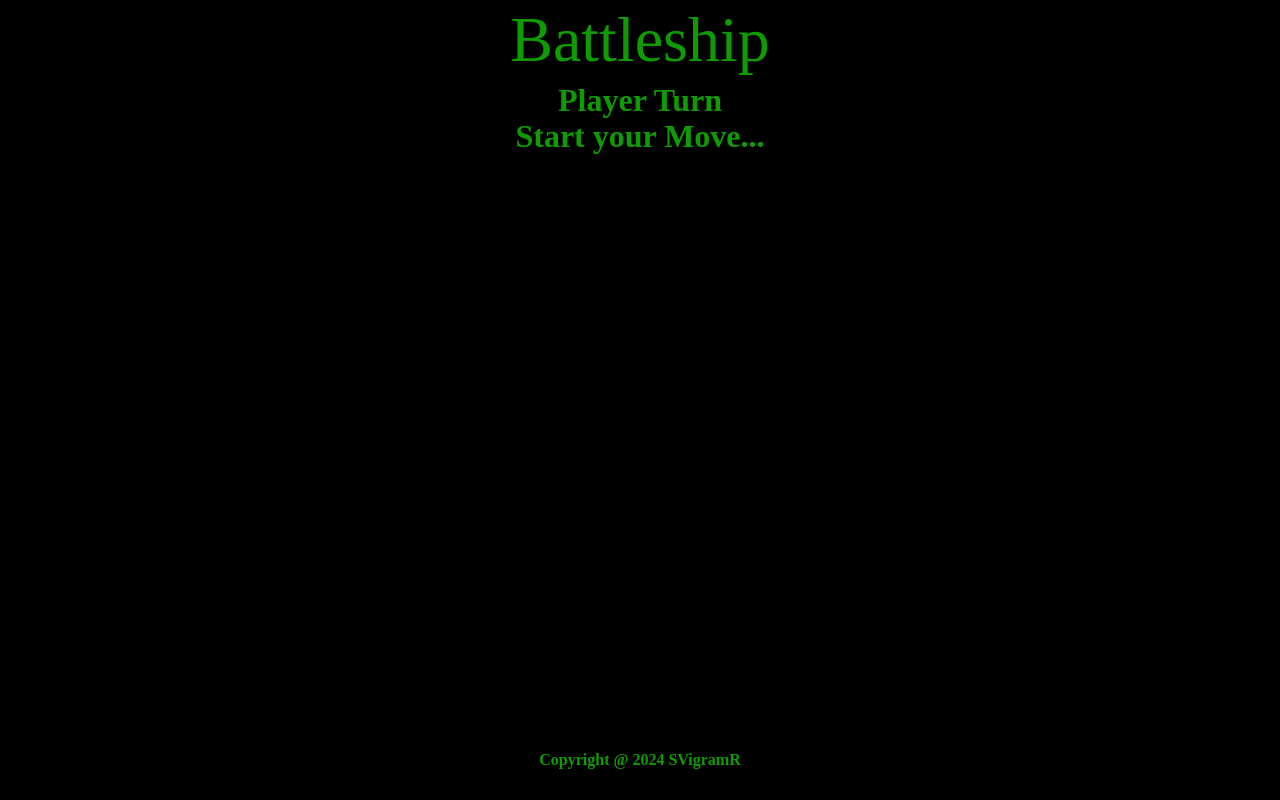
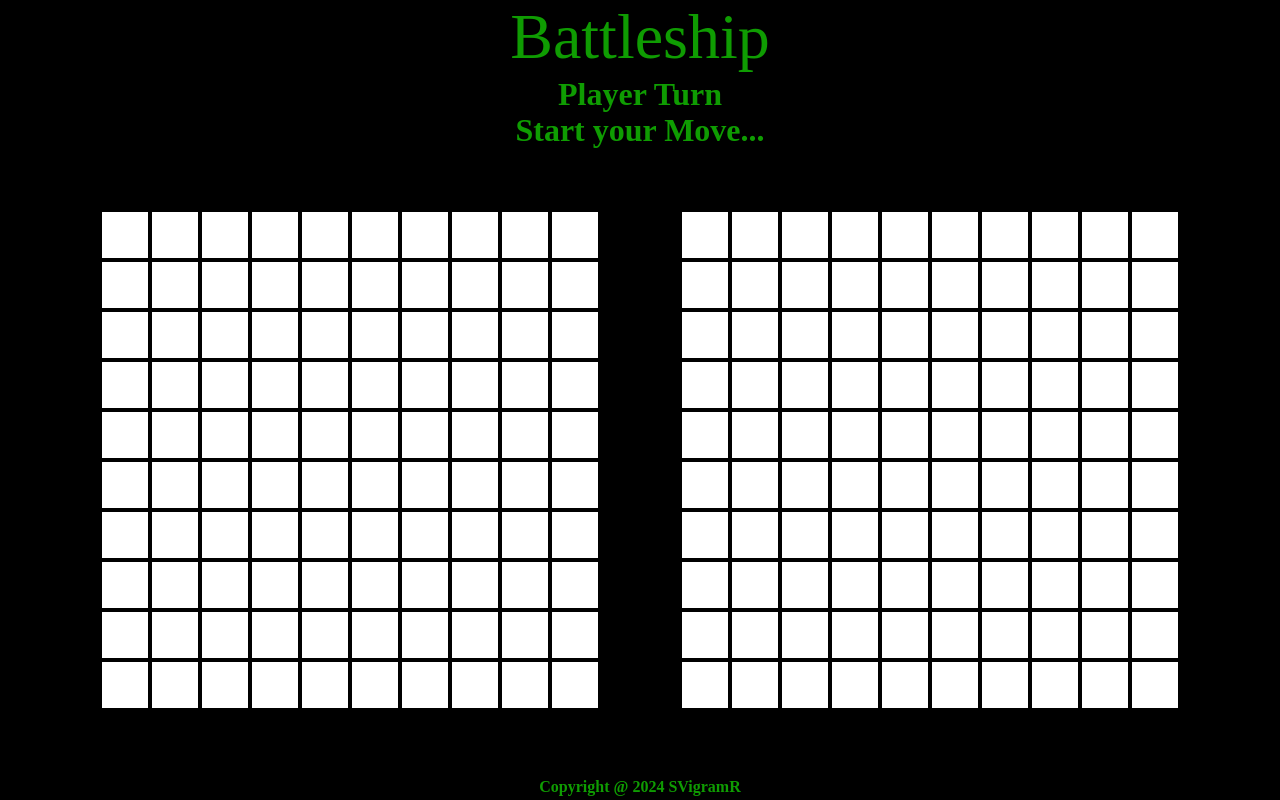
Before and after one commit to SVigramR/Battleship, a website built with webpack: page src/index.html in a window 1280 px wide. Built offline with nearby package versions, Linux system fonts and the light colour scheme.

Commit message:
Added gameBoardModal UI visible

```diff
--- a/src/modules/modal.js
+++ b/src/modules/modal.js
@@ -2,10 +2,15 @@ const playerBoard = document.getElementById('playerBoard')
 const computerBoard = document.getElementById('computerBoard')
 
 function gameBoardModal() {
+    const classArray = ['00', '01', '02', '03', '04', '05', '06', '07', '08', '09', '10', '11', '12', '13', '14', '15', '16', '17', '18', '19', '20', '21', '22', '23', '24', '25', '26', '27', '28', '29', '30', '31', '32', '33', '34', '35', '36', '37', '38', '39', '40', '41', '42', '43', '44', '45', '46', '47', '48', '49', '50', '51', '52', '53', '54', '55', '56', '57', '58', '59', '60', '61', '62', '63', '64', '65', '66', '67', '68', '69', '70', '71', '72', '73', '74', '75', '76', '77', '78', '79', '80', '81', '82', '83', '84', '85', '86', '87', '88', '89', '90', '91', '92', '93', '94', '95', '96', '97', '98', '99']
+
     for (let index = 0; index < 100; index++) {
         let div = document.createElement('div')
+        let compDiv = document.createElement('div')
+        div.setAttribute('id', classArray[index])
+        compDiv.setAttribute('id', classArray[index])
         playerBoard.appendChild(div)
-        computerBoard.appendChild[div]
+        computerBoard.appendChild(compDiv)
     }
 }
 
--- a/src/style.css
+++ b/src/style.css
@@ -56,3 +56,29 @@ main {
     font-weight: 900;
     font-size: 2rem;
 }
+
+#boardHolder {
+    display: flex;
+    align-items: center;
+    justify-content: center;
+    gap: 5rem;
+    padding: 2rem;
+    margin: 2rem;
+}
+
+#playerBoard, #computerBoard {
+    height: 500px;
+    width: 500px;
+    display: grid;
+    grid-template-columns: 1fr 1fr 1fr 1fr 1fr 1fr 1fr 1fr 1fr 1fr;
+    grid-template-rows: 1fr 1fr 1fr 1fr 1fr 1fr 1fr 1fr 1fr 1fr;
+    background-color: #ffffff;
+}
+
+#playerBoard div, #computerBoard div  {
+    border: #000000 solid 2px;
+}
+
+/* #computerBoard div {
+    border: #0f9c02 solid 2px;
+} */
```
